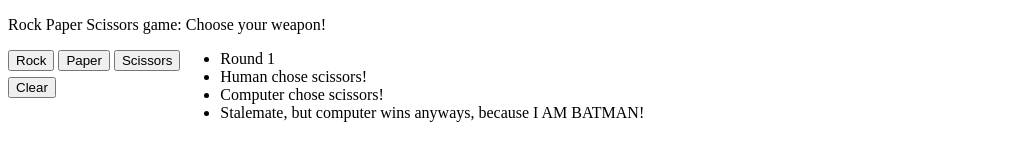
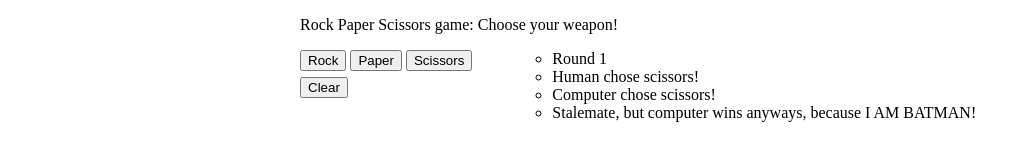
Before and after one commit to mldwr/odin-html-css, a plain HTML site: page project_rock_paper_scissors_gui.html in a window 1280 px wide. Both pictures are taken after a click on the button "Scissors". Shown: the whole page, without its empty margins (0-1030 px from the left). Drawn offline with Linux system fonts and the light colour scheme.

Commit message:
more styles added

```diff
--- a/project_rock_paper_scissors_gui.html
+++ b/project_rock_paper_scissors_gui.html
@@ -7,25 +7,26 @@
 
     <title>Rock Paper Scissors Game</title>
   </head>
-  <body>
-    <div class="content">
+  <body style="overflow-y: scroll;">
+    <div class="container" style="max-width: 680px; margin-left: auto; margin-right: auto;">
+      <div class="title">
         <p>Rock Paper Scissors game: Choose your weapon!</p>
       </div>
       <div style="display: flex;">
-      <div style="display: flex; flex-direction: column; gap: 6px;">
+        <div style="display: flex; flex-direction: column; gap: 6px; ">
           <div>
             <button id="btnRock">Rock</button>
             <button id="btnPaper">Paper</button>
             <button id="btnScissors">Scissors</button>
           </div>
-        <div><button id="btnScissors">Clear</button></div>
+          <div><button id="btnClear">Clear</button></div>
         </div>
         <div>
           <ul id="output" style="margin: 0px;">  </ul>
 
         </div>
       </div>
-
+    </div>
     <script>
 
       let humanScore = 0;
@@ -66,27 +67,31 @@
         }
       }
 
-      function playGame(ulTag) {
+      function playGame(ulTagParent) {
+        const ulTag = document.createElement("ul");
         // rounds
         const brTag = document.createElement("li");
         brTag.textContent = `Round ${rounds++}`;
-        ulTag.appendChild(brTag);
+        //ulTag.appendChild(brTag);
 
         const humanChoice = getHumanChoice();
         // li
         const liTagHum = document.createElement("li");
         liTagHum.textContent = `Human chose ${humanChoice}!`;
-        ulTag.appendChild(liTagHum);
         const compChoice = getComputerChoice();
         // li
         const liTagCom = document.createElement("li");
         liTagCom.textContent = `Computer chose ${compChoice}!`;
-        ulTag.appendChild(liTagCom);
         const result = playRound(humanChoice,compChoice);
         // li
         const liTagRes = document.createElement("li");
         liTagRes.textContent = result;
-        ulTag.appendChild(liTagRes);
+        // append Elements
+        ulTag.insertBefore(liTagRes,ulTag.firstElementChild);
+        ulTag.insertBefore(liTagCom,ulTag.firstElementChild);
+        ulTag.insertBefore(liTagHum,ulTag.firstElementChild);
+        ulTag.insertBefore(brTag,ulTag.firstElementChild);
+        ulTagParent.insertBefore(ulTag, ulTagParent.firstElementChild);
       }
 
 
@@ -106,6 +111,14 @@
           humanChoice = 2;
           playGame(ulTag);
         });
+      const btnClear = document.querySelector("#btnClear")
+      btnClear.addEventListener("click", () => {
+            rounds=1;
+            while (ulTag.firstChild) {
+              ulTag.removeChild(ulTag.firstChild);
+          }
+        });
+
 
     </script>
   </body>
```
Lines whose indentation alone changed are shown as unchanged.
